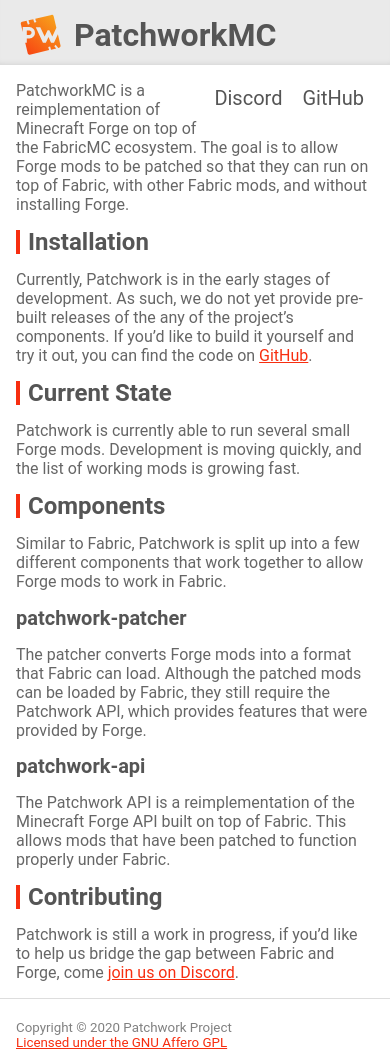
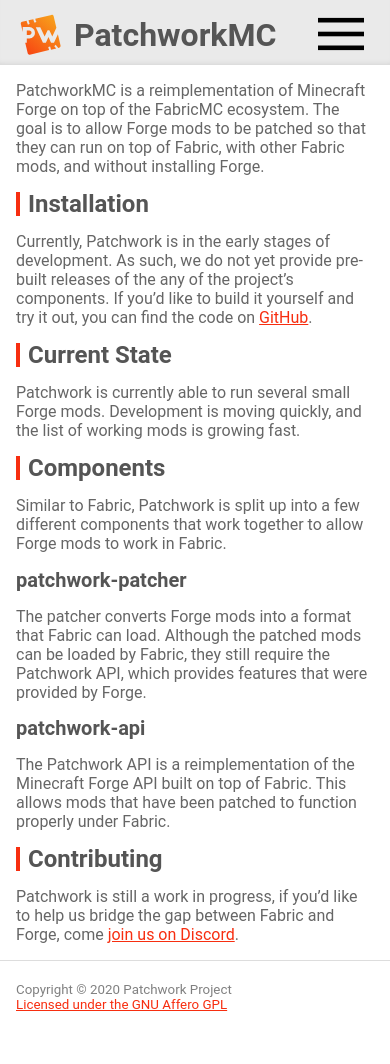
Before and after one commit to PatchworkMC/patchwork-web, a Jekyll site: the page built from index.md, in a window 390 px wide. Built offline with Jekyll 4.4.1, drawn with Linux system fonts in a browser that asks for light colours; after the commit the page ends 1026 px from its top, so only the background shows below that.

Commit message:
Put nav in a hamburger menu on mobile

```diff
--- a/_layouts/default.html
+++ b/_layouts/default.html
@@ -22,7 +22,14 @@
                 <img alt="Patchwork Logo" src={{ "/assets/img/patchwork.svg" | relative_url }} />
                 <span>{{ site.title }}</span>
             </a>
-            <div class="right">
+            <label for="nav-toggle-check" class="nav-toggle-btn right">
+                <img class="hamburger"
+                     src="{{ "/assets/img/hamburger.svg" | relative_url }}"
+                     alt="Expand Navigation">
+                </img>
+            </label>
+            <input hidden id="nav-toggle-check" type="checkbox">
+            <div class="right navdrop">
                 <a href="{{ site.discord_url }}">Discord</a>
                 <a href="{{ site.github_url }}">GitHub</a>
             </div>
--- a/assets/css/style.scss
+++ b/assets/css/style.scss
@@ -37,7 +37,7 @@ nav.main {
     width: 100%;
     height: $nav-height;
 
-    & a {
+    & a, label {
         color: $header-color;
         text-decoration: none;
         padding: 0px 10px;
@@ -55,10 +55,10 @@ nav.main {
         &:active {
             color: $prim-dark;
         }
+    }
 
-        &:first-child {
-            padding-left: 0px !important;
-        }
+    &>a:first-child {
+        padding-left: 0px !important;
     }
 
     & .logo {
@@ -79,6 +79,51 @@ nav.main {
     }
 
     &::after { clear: left; }
+}
+
+#nav-toggle-check { display: none; }
+@media (min-width: $bp-mobile) {
+    .nav-toggle-btn {
+        display: none;
+        & .hamburger {
+            display: none;
+        }
+    }
+}
+@media (max-width: $bp-mobile) {
+    .nav-toggle-btn {
+        width: $nav-height;
+        height: $nav-height;
+        line-height: $nav-height;
+        text-align: right;
+
+        & .hamburger {
+            color: $header-color;
+            display: inline;
+            width: $logo-size - 4;
+            height: $logo-size;
+            vertical-align: middle;
+            margin-bottom: 4px;
+            &:hover {
+            }
+        }
+    }
+    .navdrop {
+        padding: 8px 8px;
+        display: none;
+        position: absolute;
+        top: $nav-height + 4px;
+        box-shadow: 0 0 4px 0px $shadow-color;
+        right: 4px;
+
+        & a {
+            display: block;
+        }
+    }
+    #nav-toggle-check:checked ~ .navdrop {
+        background-color: #fff;
+        display: block;
+    }
 }
 
 body {
```
Also changed, not shown: assets/img/hamburger.svg (added).
